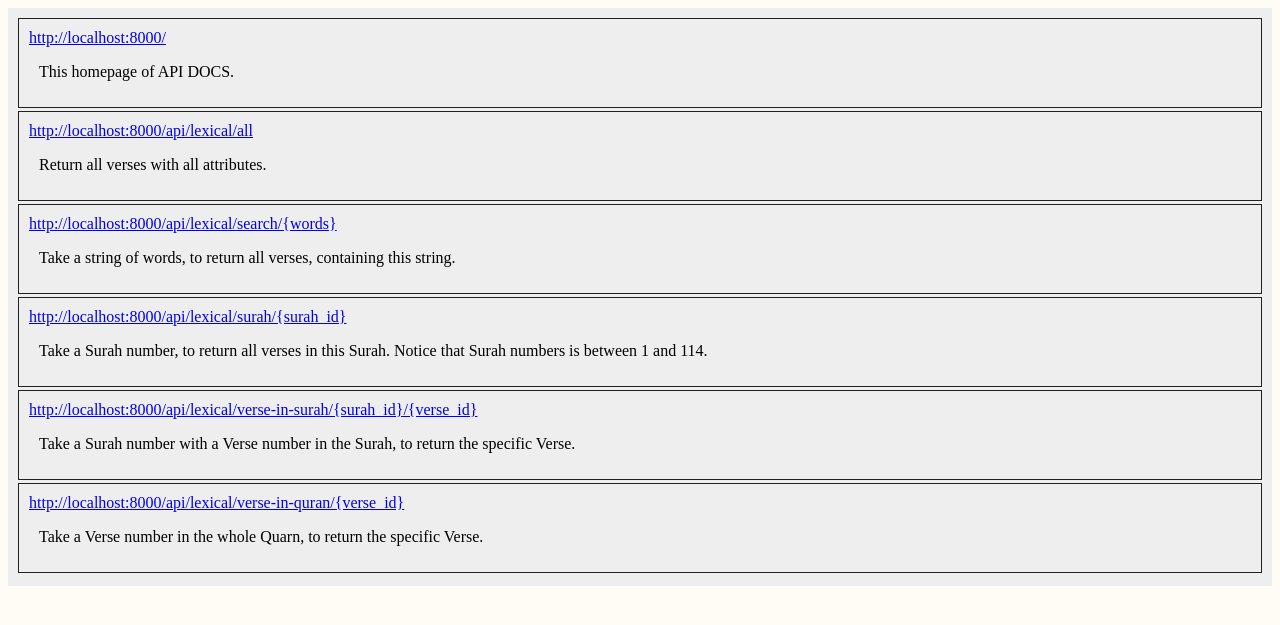
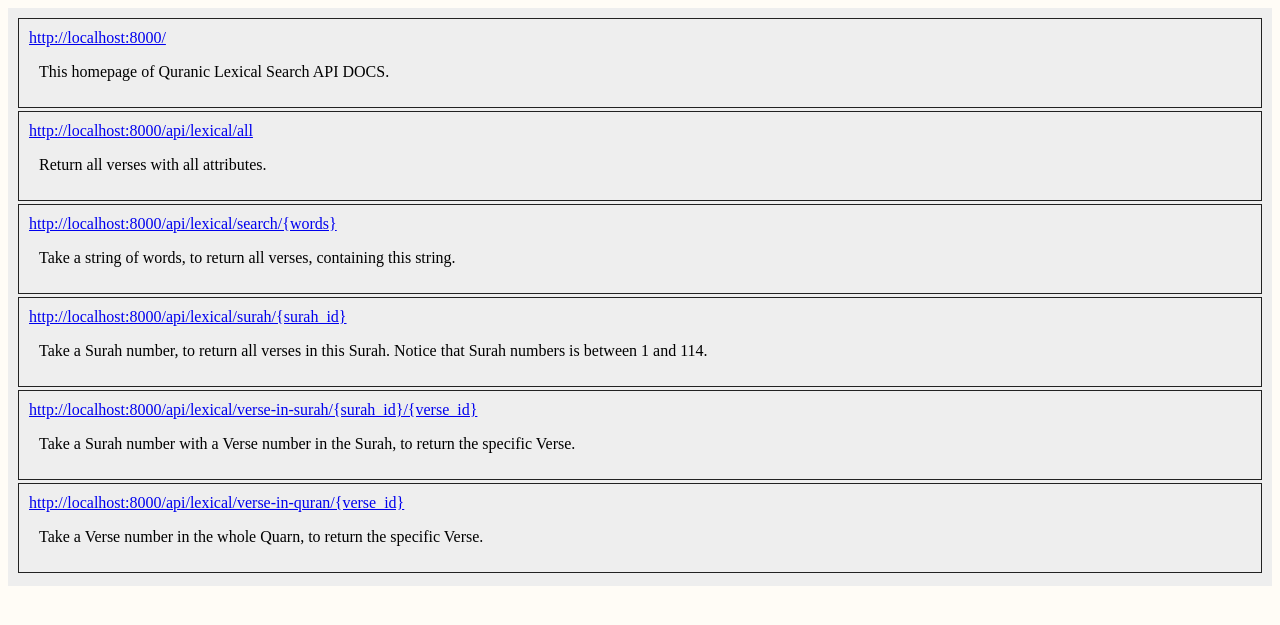
Before and after one commit to ahr9n/quranic-search-v2, a Django app: page / in a window 1280 px wide. Shown: the top 625 px of the page. Run offline with Django 4.2, Linux system fonts and the light colour scheme.

Commit message:
Clean up

```diff
--- a/backend/api/lexical/search/admin.py
+++ b/backend/api/lexical/search/admin.py
@@ -1,8 +1,8 @@
 from django.contrib import admin
 from .models import Verses, Surah
 
-admin.site.site_header = 'Quran Search'
-admin.site.site_title = 'Quran Search'
+admin.site.site_header = 'Quranic Lexical Search API'
+admin.site.site_title = 'Quranic Lexical Search API'
 
 
 # Register your models here.
--- a/backend/api/lexical/search/templates/search/api.html
+++ b/backend/api/lexical/search/templates/search/api.html
@@ -2,7 +2,7 @@
 <html lang="en">
     <head>
         <meta charset="UTF-8">
-        <title>API DOCS</title>
+        <title>Quranic Lexical Search API</title>
         <link href="/../static/css/style.css" rel="stylesheet">
         <link href="/../static/img/quran.png" rel="icon" type="image/png" >
     </head>
@@ -10,7 +10,7 @@
         <div class="container">
             <div class="row">
                 <a href="/">http://localhost:8000/</a>
-                <p>This homepage of API DOCS.</p>
+                <p>This homepage of Quranic Lexical Search API DOCS.</p>
             </div>
 
             <div class="row">
--- a/backend/api/lexical/search/urls.py
+++ b/backend/api/lexical/search/urls.py
@@ -1,7 +1,7 @@
 from django.urls import path
 from .views import *
 
-app_name = 'QuranLexicalSearchAPI'
+app_name = 'Quranic Lexical Search API'
 
 urlpatterns = [
     # API views
```
Also changed, not shown: backend/api/lexical/search/templates/search/404.html (deleted).
